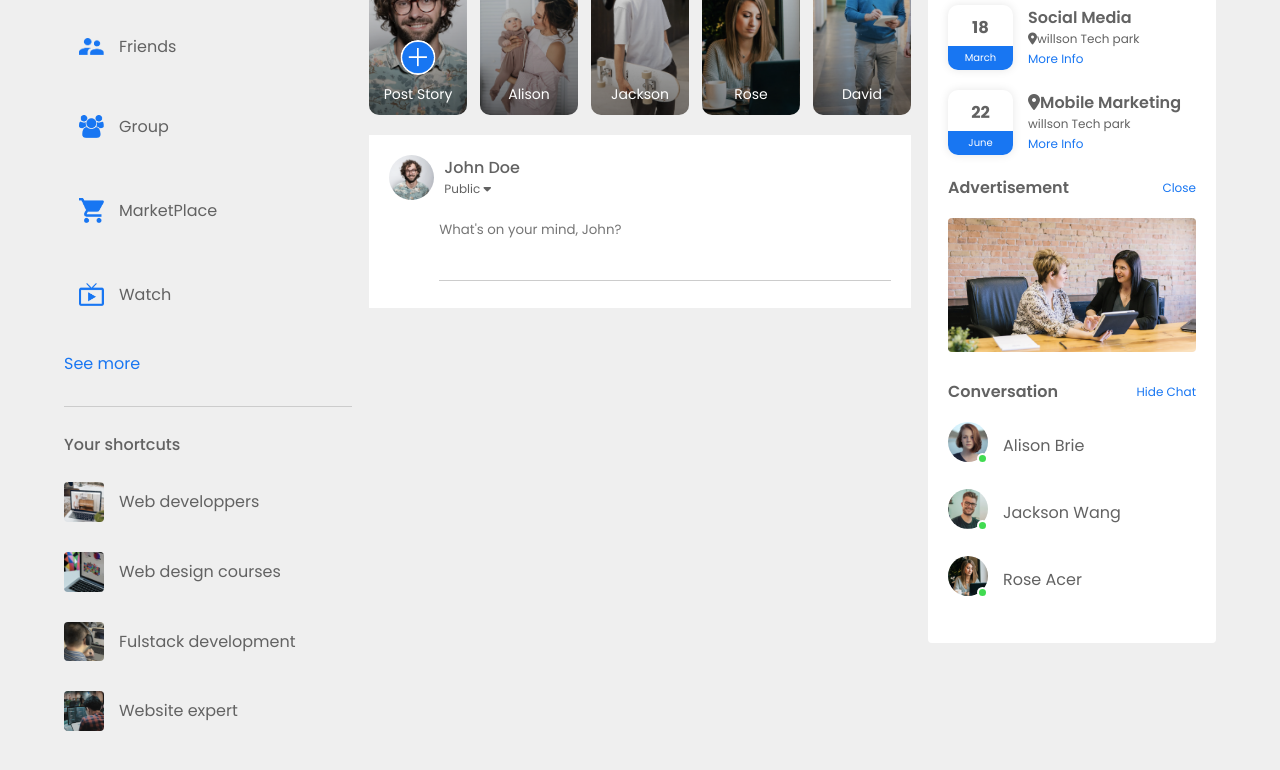
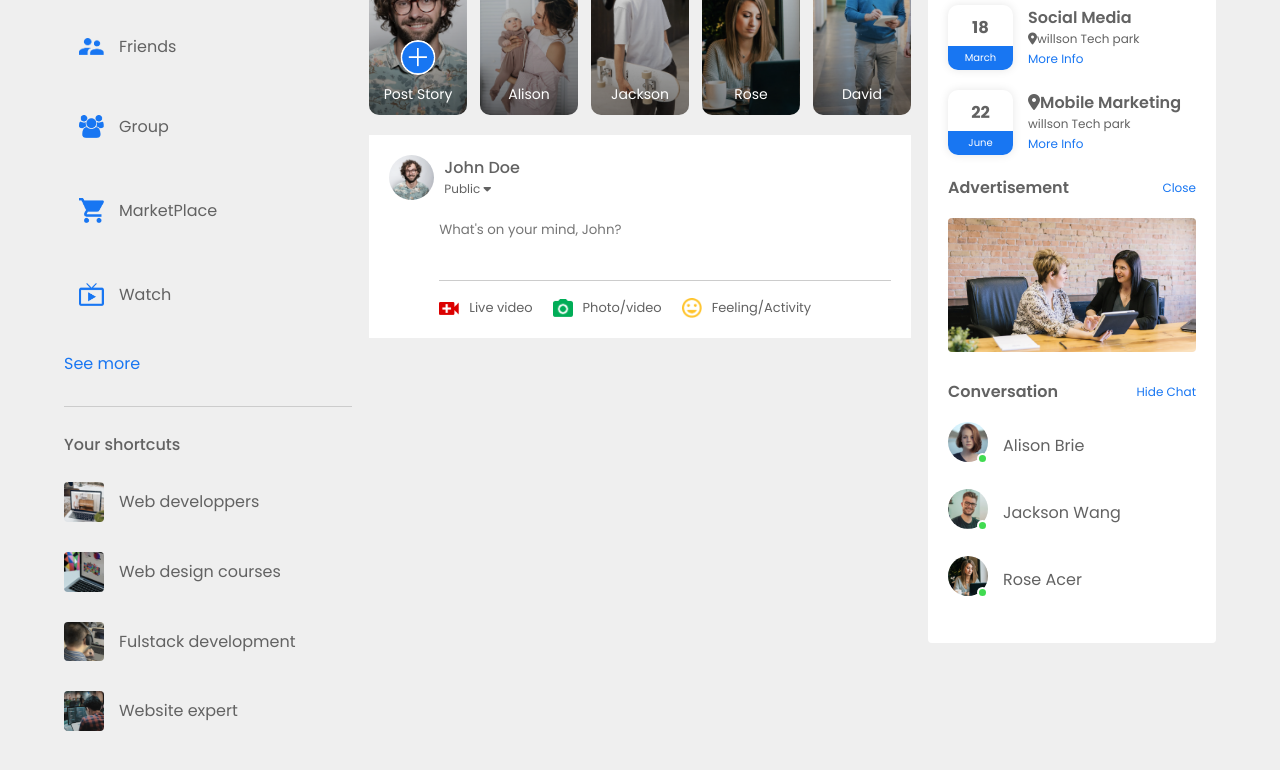
Before and after one commit to Lunamorgendorffer/SocialMedia, a plain HTML site: page index.html in a window 1280 px wide. Shown: the part 128-898 px from the top of the page. Drawn offline with Linux system fonts and the light colour scheme.

Commit message:
update add-post-links

```diff
--- a/index.html
+++ b/index.html
@@ -83,6 +83,11 @@
                 </div>
                 <div class="post-input-container">
                     <textarea rows="3" placeholder="What's on your mind, John?"></textarea>
+                    <div class="add-post-links">
+                        <a href="#"><img src="./images/live-video.png" alt="">Live video</a>
+                        <a href="#"><img src="./images/photo.png" alt="">Photo/video</a>
+                        <a href="#"><img src="./images/feeling.png" alt="">Feeling/Activity</a>
+                    </div>
                 </div>
             </div>
         </div>
--- a/style.css
+++ b/style.css
@@ -341,5 +341,23 @@ nav{
     border-bottom: 1px solid #ccc;
     background:transparent;
     resize: none;
+}
 
+.add-post-links{
+    display: flex;
+    margin-top: 10px;
 }
+
+.add-post-links a{
+    text-decoration: none;
+    display: flex;
+    align-items: center;
+    color: #626262;
+    margin-right: 20px;
+    font-size: 13px;
+}
+
+.add-post-links a img{
+    width: 20px;
+    margin-right: 10px;
+}
```
